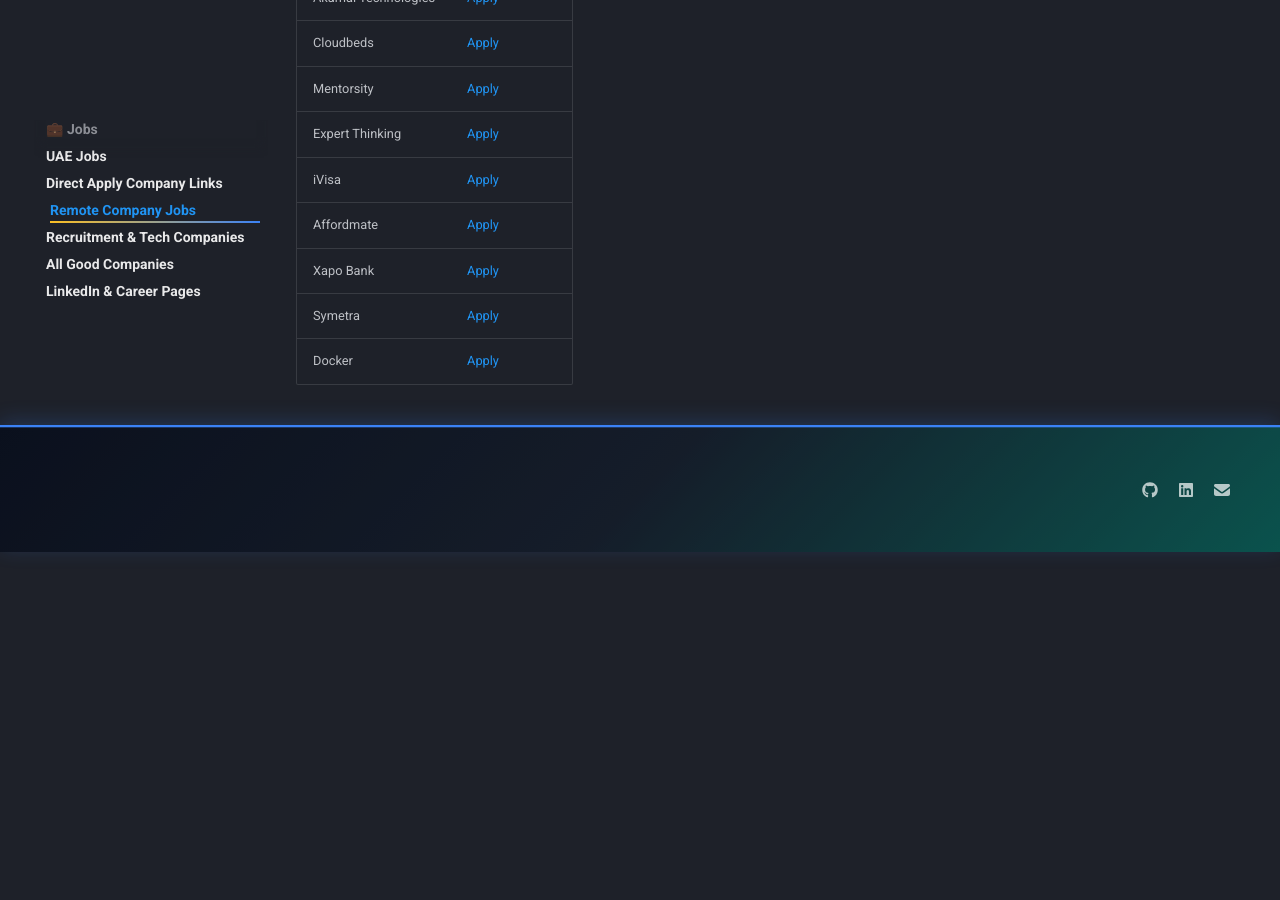
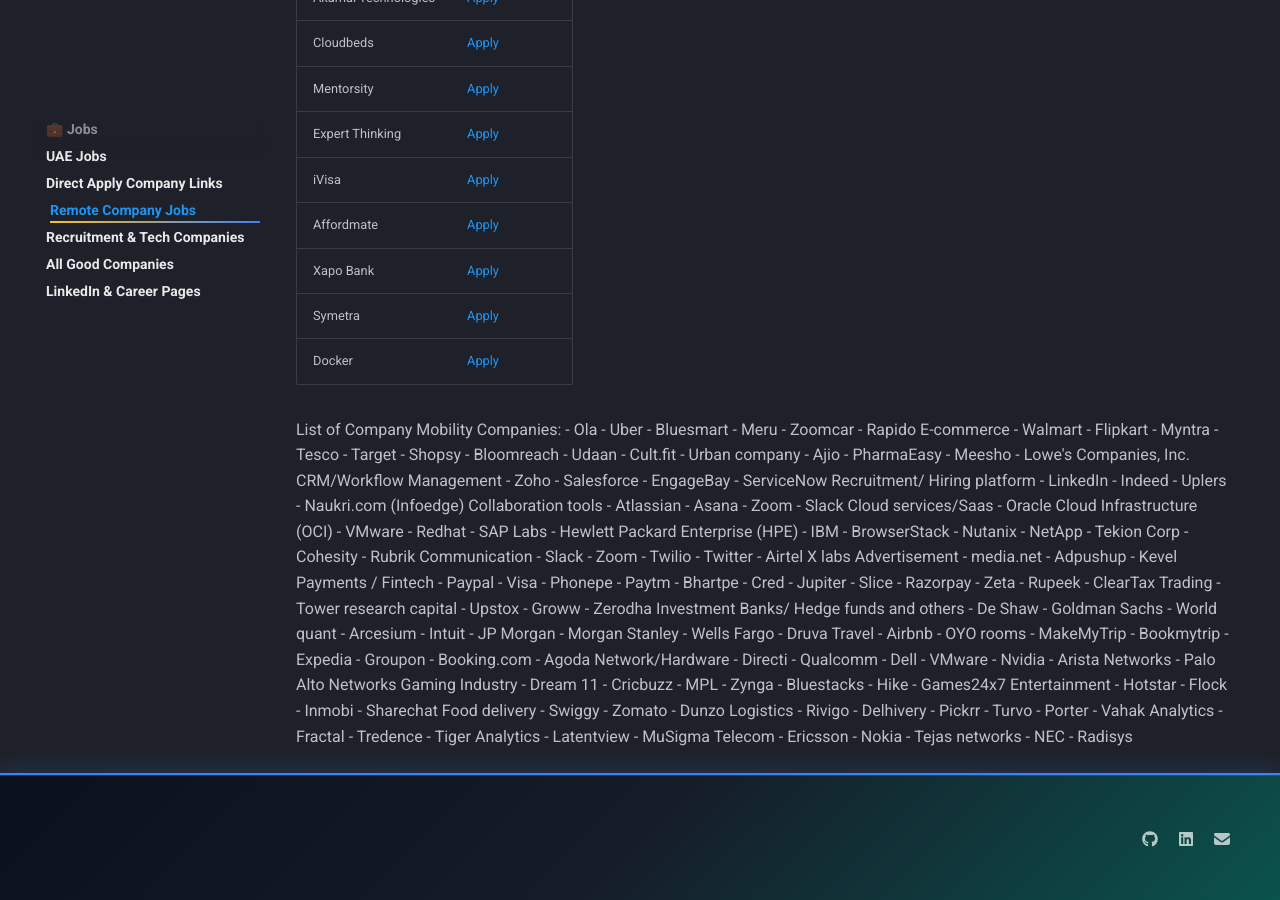
Before and after one commit to PrajapatiNeeshu/NeeshuLearningHub, an MkDocs documentation site: the page built from docs/jobs/remote.md, in a window 1280 px wide and 900 px high, scrolled down 2639 px. Built offline with MkDocs 1.6.1 and Material for MkDocs 9.7.7, drawn with Linux system fonts in a browser that asks for light colours; comment, search, counter and statistics services are not loaded; before the commit the page ends 3191 px from its top, so only the background shows below that.

```diff
--- a/docs/jobs/remote.md
+++ b/docs/jobs/remote.md
@@ -63,3 +63,146 @@
 | Xapo Bank | [Apply](http://www.xapobank.com) |
 | Symetra | [Apply](http://www.symetra.com) |
 | Docker | [Apply](https://lnkd.in/gfX5-pQG) |
+
+List of Company
+Mobility Companies:
+- Ola
+- Uber
+- Bluesmart
+- Meru
+- Zoomcar
+- Rapido
+E-commerce
+- Walmart
+- Flipkart
+- Myntra
+- Tesco
+- Target
+- Shopsy
+- Bloomreach
+- Udaan
+- Cult.fit
+- Urban company
+- Ajio
+- PharmaEasy
+- Meesho
+- Lowe's Companies, Inc.
+CRM/Workflow Management
+- Zoho
+- Salesforce
+- EngageBay
+- ServiceNow
+Recruitment/ Hiring platform
+- LinkedIn
+- Indeed
+- Uplers
+- Naukri.com (Infoedge)
+Collaboration tools
+- Atlassian
+- Asana
+- Zoom
+- Slack
+Cloud services/Saas
+- Oracle Cloud Infrastructure (OCI)
+- VMware
+- Redhat
+- SAP Labs
+- Hewlett Packard Enterprise (HPE)
+- IBM
+- BrowserStack
+- Nutanix
+- NetApp
+- Tekion Corp
+- Cohesity
+- Rubrik
+Communication
+- Slack
+- Zoom
+- Twilio
+- Twitter
+- Airtel X labs
+Advertisement
+- media.net
+- Adpushup
+- Kevel
+Payments / Fintech
+- Paypal
+- Visa
+- Phonepe
+- Paytm
+- Bhartpe
+- Cred
+- Jupiter
+- Slice
+- Razorpay
+- Zeta
+- Rupeek
+- ClearTax
+Trading
+- Tower research capital
+- Upstox
+- Groww
+- Zerodha
+Investment Banks/ Hedge funds and others
+- De Shaw
+- Goldman Sachs
+- World quant
+- Arcesium
+- Intuit
+- JP Morgan
+- Morgan Stanley
+- Wells Fargo
+- Druva
+Travel
+- Airbnb
+- OYO rooms
+- MakeMyTrip
+- Bookmytrip
+- Expedia
+- Groupon
+- Booking.com
+- Agoda
+Network/Hardware
+- Directi
+- Qualcomm
+- Dell
+- VMware
+- Nvidia
+- Arista Networks
+- Palo Alto Networks
+Gaming Industry
+- Dream 11
+- Cricbuzz
+- MPL
+- Zynga
+- Bluestacks
+- Hike
+- Games24x7
+Entertainment
+- Hotstar
+- Flock
+- Inmobi
+- Sharechat
+Food delivery
+- Swiggy
+- Zomato
+- Dunzo
+Logistics
+- Rivigo
+- Delhivery
+- Pickrr
+- Turvo
+- Porter
+- Vahak
+Analytics
+- Fractal
+- Tredence
+- Tiger Analytics
+- Latentview
+- MuSigma
+Telecom
+- Ericsson
+- Nokia
+- Tejas networks
+- NEC
+- Radisys
```
